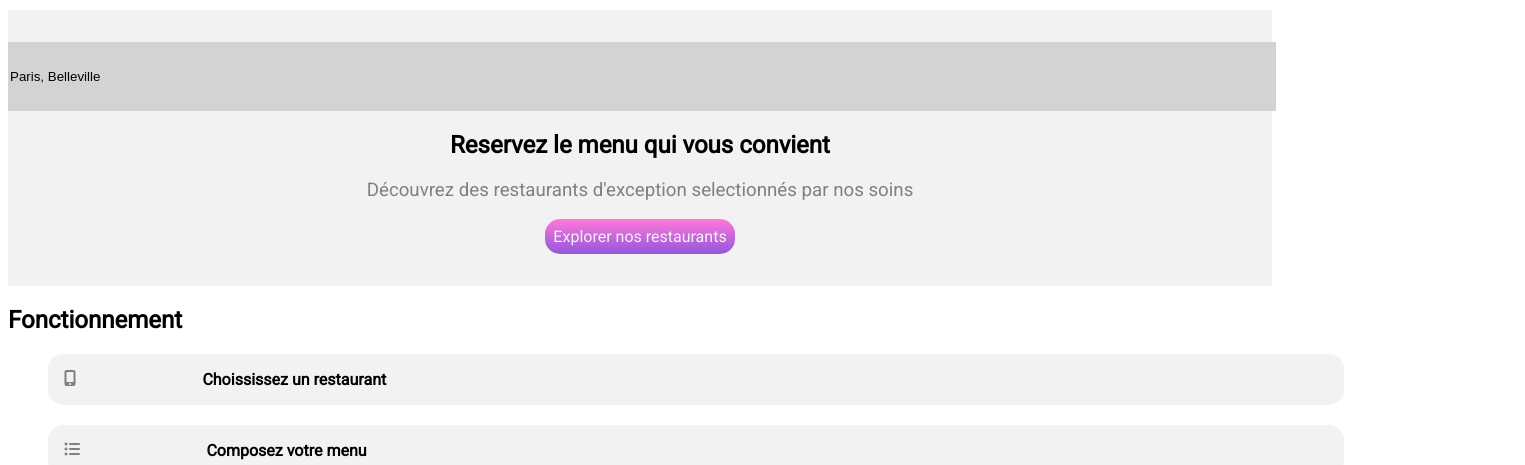
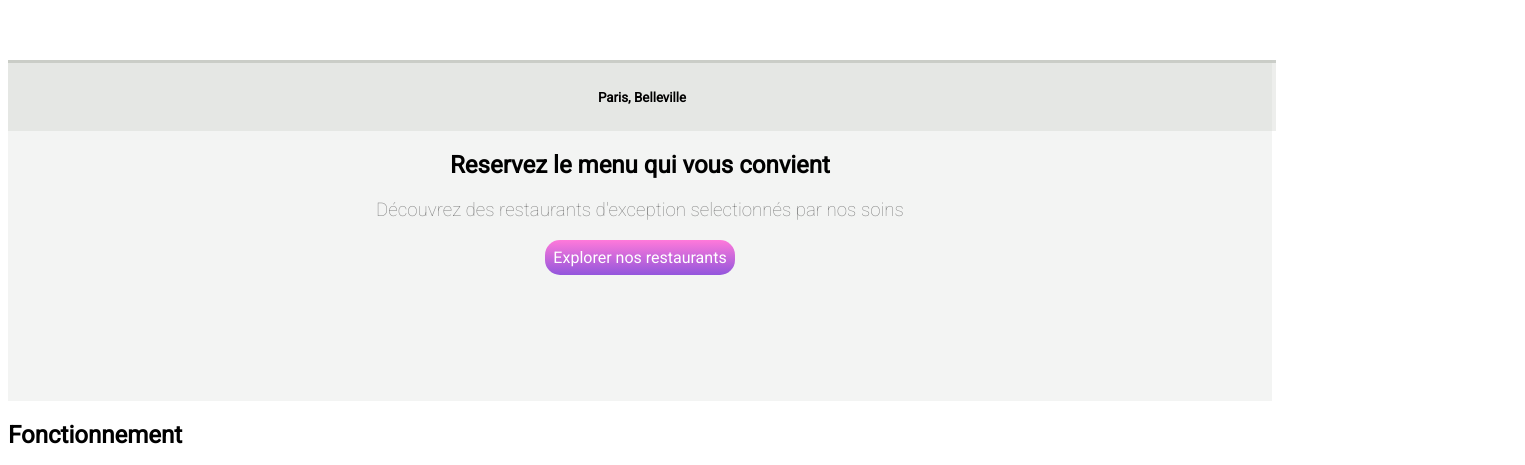
Before and after one commit to ahach/AlixHachellaf_3_01112021, a plain HTML site: page index.html in a window 1280 px wide. Shown: the part 280-745 px from the top of the page, 1525 px wide, since content can reach past the window. Drawn offline with Linux system fonts and the light colour scheme; files whose address does not match are found by name; a web font is replaced by a local one.

Commit message:
marginupdated_0211

```diff
--- a/CSS/style.scss
+++ b/CSS/style.scss
@@ -2,12 +2,12 @@ $colour-primary: #9356DC;
 $colour-secondary: linear-gradient(#FF79DA,#9356DC);
 $colour-tertiary: #99E2D0;
 $colour-hovbutton:#9356DC;
-$back-clr:#F2F2F2;
+$back-clr:rgba($color: #c3c7c1, $alpha: 0.2);
 $font_title:'Shrikhand', cursive;
 $font_body:'Roboto', sans-serif;
 $border: 0.5px transparent none;
 $border_rad: 15px 15px 15px 15px;
-$anim_dur:3.7s;
+$anim_dur:0.7s;/*durée à modifier*/
 
 /*liste des mixins à utiliser*/
 @mixin border{border:1px solid none; border-radius: $border_rad;}
@@ -19,7 +19,8 @@ $anim_dur:3.7s;
 @mixin button{
     background: $colour-secondary;
     padding: 0.5em; border-radius:$border_rad;
-    text-align: center; font-size: 1em; color: $back-clr;
+    text-align: center; font-size: 1em;
+    color: white;
     font-family: $font_body;
     border: none; font-style: bold;}
 
@@ -90,28 +91,28 @@ span {
     opacity:0;
     animation: back $anim_dur forwards;
 }}
-.bloc_page{width: 100%; position: center; cursor: pointer; font-family: $font_body;}
+.bloc_page{width: 100%; margin: auto;position: center; cursor: pointer; font-family: $font_body;}
 
 .header__logo {margin-left: 10%; float: center; margin-right:10%; margin-bottom: 5%;
- img {width: 100%; }
+ img {width: 100%; padding-bottom: 5%; }
 }
 
 
-.slogan {position:center; text-align: center;
+.slogan{
+    background-color: $back-clr; border: $border;
+    text-align: center;
+    padding-bottom: 10%;
+}
+form .recherche
+{
+   text-align: center;
     @include fontoption;
-    padding-top:2em;
+    padding-top:2em; width: 100%;
     padding-bottom:2em;
-    width: 100%;
-    background-color: $back-clr;
-    .zone_recherche{
-    border: $border;
-    border-top: solid 1px lightgray;
-    background-color: lightgray;
-    padding-top:2em;
-    padding-bottom:2em;
-    width: 100%;
+    background-color: rgba($color: #c3c7c1, $alpha: 0.3); border: $border; float: top;
+    border-top: solid 3px rgba($color: #c3c7c1, $alpha: 0.8);
 }
-}
+
 h3{ font-weight: lighter;color:grey;
 }
 
@@ -120,14 +121,29 @@ h3{ font-weight: lighter;color:grey;
             }
 .fonctionnement
 {
-    display: flex;  width: 100%; height: 40%; flex-direction: column; margin-left:0%; margin-right: 20%; display: inline-block;
+    display: flex;
+    width: 80%;
+    height: 40%;
+    flex-direction: column;
+    margin-left:0%;
+    margin-right: 20%;
+    display: inline-block;
     ul
     {
-        list-style-type : none;  margin-left:0%; width: 100%; position: relative; justify-content: space-between;
+    list-style-type : none;
+    margin-left:0%;
+    width: 100%;
+    position: relative;
+    justify-content: space-between;
 
-                     li {
-                         @include border; margin-left:0%; width: 100%;
-    padding:1em; background-color: $back-clr; border:$border; border-radius: $border_rad; margin-bottom: 20px; transition: background-color 250ms;
+        li {
+            @include border;
+            width: 100%;
+    padding:1em;
+    background-color: $back-clr;
+    border:$border;
+    border-radius: $border_rad;
+    margin-bottom: 20px; transition: background-color 250ms;
     &:hover {background-color: $colour-hovbutton;}
                         a {@include fontoption;
 
--- a/index.html
+++ b/index.html
@@ -25,7 +25,7 @@
 <main>
   <section class="slogan">
           <form>
-        <input type="text" class= "zone_recherche" name="recherche" value= "Paris, Belleville" id="recherche" /></form>
+        <input type ="text" class= "recherche" name ="recherche" value = "Paris, Belleville" id ="recherche" /></form>
 <h2>Reservez le menu qui vous convient</h2>
   <h3>Découvrez des restaurants d'exception selectionnés par nos soins</h3>
           <form><input type="button" class="bouton" value="Explorer nos restaurants"/></form>
```
Also changed, not shown: CSS/style.css, 1 other file.
